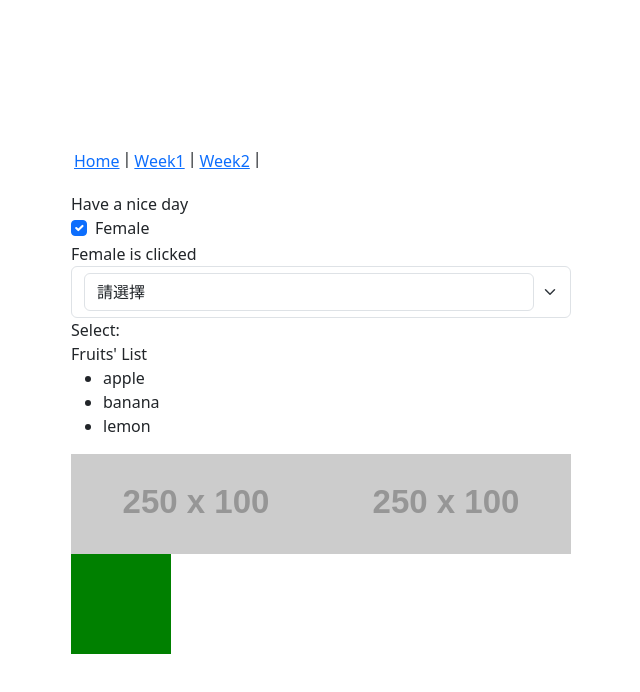
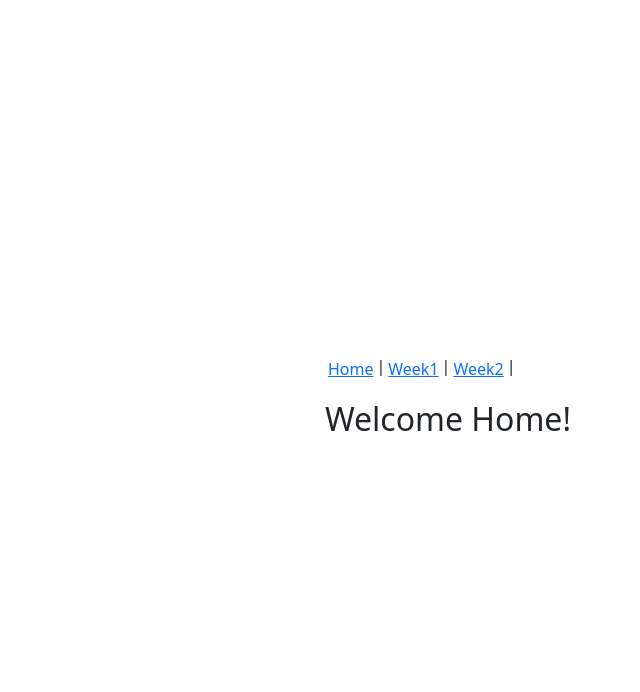
Before and after one commit to vianwu33116/vue-practice, a Vue app: page / in a window 1280 px wide. Shown: the top 692 px of the page, without its empty margins (69-709 px from the left). Built offline with nearby package versions, Linux system fonts and the light colour scheme.

Commit message:
remove practice content

```diff
--- a/src/views/HelloWorld.vue
+++ b/src/views/HelloWorld.vue
@@ -1,39 +1,12 @@
 <script setup>
 import { ref } from 'vue'
-const va = ref('Have a nice day')
-const isFemale = ref(true)
-const selected = ref('')
-const fruits = ref(['apple', 'banana', 'lemon'])
-const url = ref(`https://fakeimg.pl/250x100/`)
-const resClass = ref('green')
+const va = ref('Welcome Home!')
 </script>
 
 <template>
-  <div class="wrap">
+  <h2 class="wrap">
     {{ va }}
-  </div>
-  <div class="form-check">
-    <input type="checkbox" class="form-check-input" id="check1" v-model="isFemale" />
-    <label class="form-check-label" for="check1">Female</label>
-  </div>
-  <div v-if="isFemale">Female is clicked</div>
-  <div class="form-select">
-    <select name="" id="" class="form-control" v-model="selected">
-      <option disabled value="">請選擇</option>
-      <option value="小美">小美</option>
-      <option value="可愛小妞">可愛小妞</option>
-      <option value="漂亮阿姨">漂亮阿姨</option>
-    </select>
-  </div>
-  <div>Select: {{ selected }}</div>
-  <div>Fruits' List</div>
-  <ul>
-    <li v-for="item in fruits" :key="item">{{ item }}</li>
-  </ul>
-  <img v-bind:src="url" alt="fake image" />
-  <img :src="url" alt="fake image" />
-  <div :class="resClass"></div>
-
+  </h2>
   <!-- ✓ GOOD -->
   <!-- <div v-for="todo in todos" :key="todo.id" /> -->
   <!-- ✗ BAD -->
```
